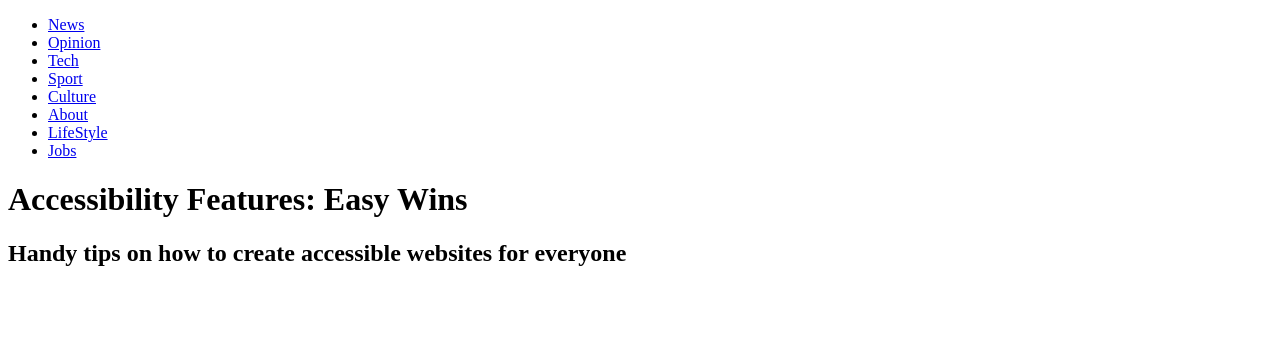
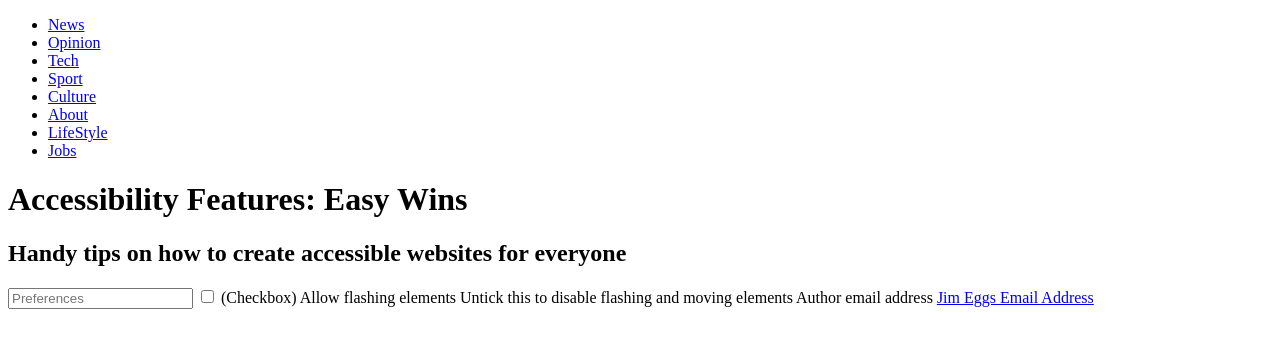
Before and after one commit to jeyanthi-sm/SemanticHTMLAccessibility, a plain HTML site: page index.html in a window 1280 px wide. Drawn offline with Linux system fonts and the light colour scheme.

Commit message:
Added author email address

```diff
--- a/index.html
+++ b/index.html
@@ -3,6 +3,7 @@
 
 <head>
     <meta charset="UTF-8">
+
     <title Tech Returner News></title>
 </head>
 
@@ -17,9 +18,17 @@
         <li> <a href="#Lifestyle" tabindex="7" accesskey="L">LifeStyle</a></li>
         <li> <a href="#Jobs" tabindex="8" accesskey="J">Jobs</a></li>
     </ul>
-</body>
+
 
 <h1> Accessibility Features: Easy Wins </h1>
 <h2> Handy tips on how to create accessible websites for everyone </h2>
 
+
+<input type="text" placeholder="Preferences" id="Preferences"></label>
+
+<input id="c1" type="checkbox">
+<label for="c1">(Checkbox) Allow flashing elements Untick this to disable flashing and moving elements </label>
+Author email address <a href="jimmy.eggs@hotmail.com">Jim Eggs Email Address </a>
+
+</body>
 </html>
```
